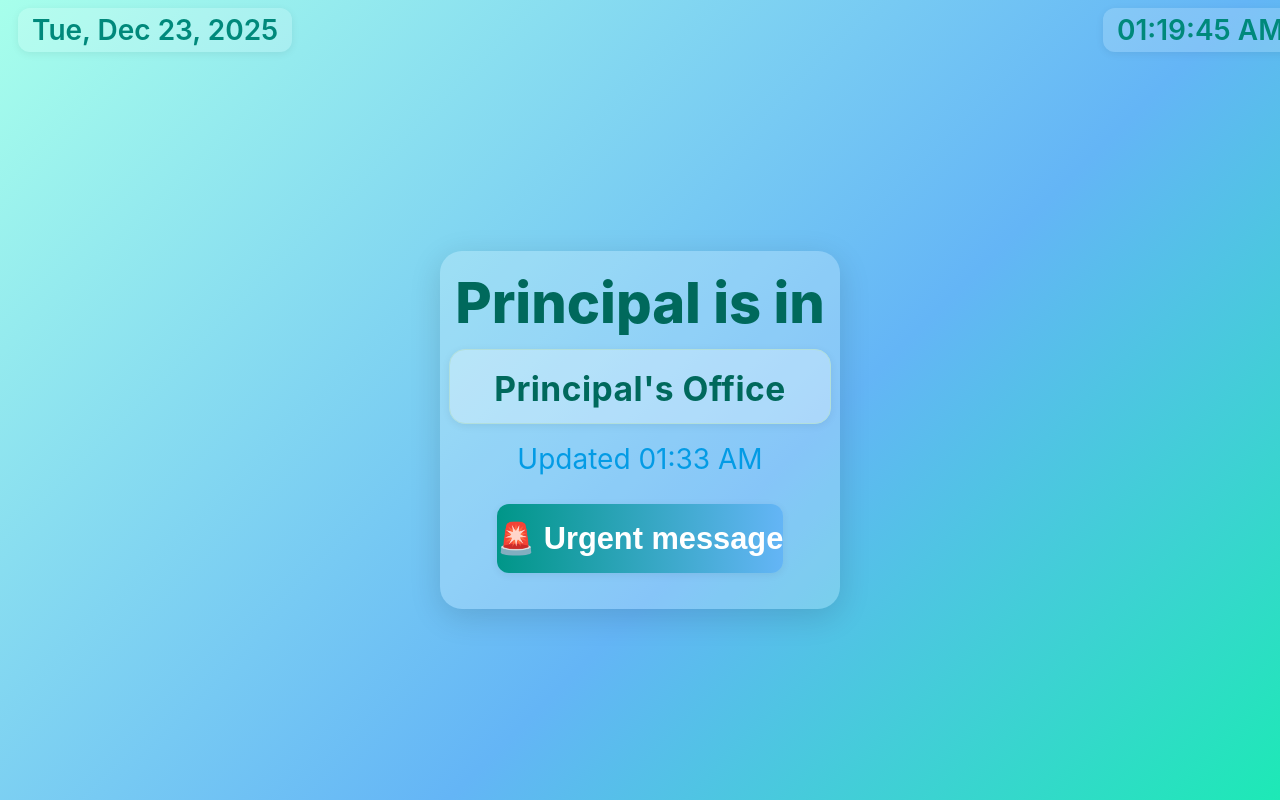
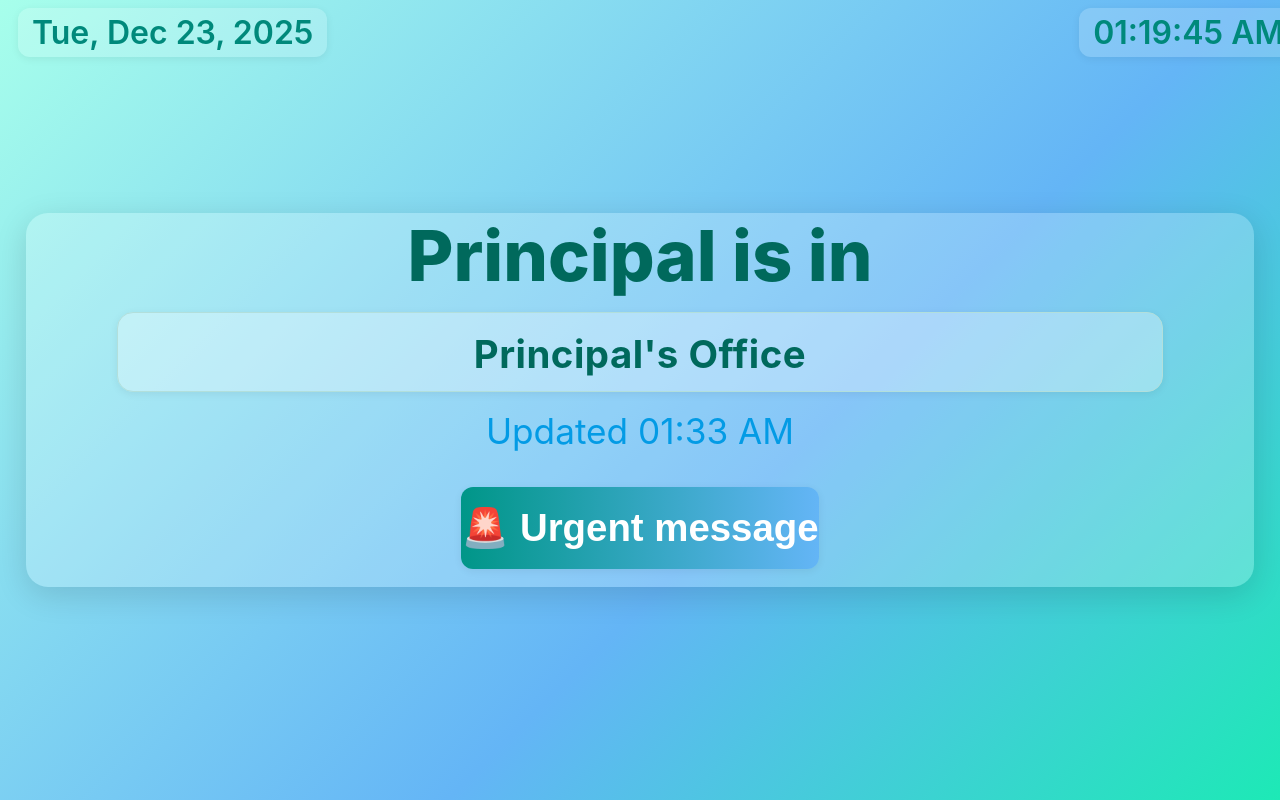
Before and after one commit to RamanaAdmin/kiosk-admin, a Flask app: page / in a window 1280 px wide. Run offline with Flask 3, Linux system fonts and the light colour scheme.

Commit message:
index.html

```diff
--- a/templates/index.html
+++ b/templates/index.html
@@ -11,7 +11,7 @@ html, body {
   background: linear-gradient(135deg, #a7ffeb 0%, #64b5f6 60%, #1de9b6 100%);
   font-family: 'Inter', system-ui, sans-serif;
   color: #222;
-  font-size: 28px;
+  font-size: 32px;
   overflow: hidden;
 }
 .topbar {
@@ -32,23 +32,22 @@ html, body {
 .wrap { width: 100vw; height: 100vh; display: flex; flex-direction: column; align-items: center; justify-content: center; }
 .card {
   background: rgba(255,255,255,0.22); box-shadow: 0 8px 32px #0002; border-radius: 22px;
-  padding: 18px 0 18px 0; width: 100%; max-width: 400px; min-width: 0;
-  margin-top: 60px; text-align: center;
+  padding: 0; width: 96vw; min-width: 0; margin: 0; text-align: center; display: flex; flex-direction: column; align-items: center; justify-content: center;
 }
 .position-box {
   background: rgba(255,255,255,0.30); border-radius: 16px; box-shadow: 0 2px 8px #0001;
-  padding: 18px 10px 14px 10px; margin: 0 auto 18px auto; width: 90%; font-size: 1.2em; font-weight: 700; color: #00695c; letter-spacing: 0.5px; border: 1.5px solid #b2dfdb;
+  padding: 18px 10px 14px 10px; margin: 0 auto 18px auto; width: 80vw; font-size: 1.2em; font-weight: 700; color: #00695c; letter-spacing: 0.5px; border: 1.5px solid #b2dfdb;
 }
-.line1 { font-size: 2em; font-weight: 800; margin-bottom: 0.2em; color: #00695c;}
-.line3 { font-size: 1em; color: #039be5; margin-bottom: 1em; }
+.line1 { font-size: 2.2em; font-weight: 800; margin-bottom: 0.2em; color: #00695c;}
+.line3 { font-size: 1.1em; color: #039be5; margin-bottom: 1em; }
 .row { display: flex; gap: 18px; justify-content: center; margin-bottom: 18px; }
 .btn {
-  padding: 16px 0;
+  padding: 18px 0;
   border-radius: 12px;
   border: none;
   background: linear-gradient(90deg,#1de9b6 0%,#64b5f6 100%);
-  color: #00695c; font-weight: 700; font-size: 1.1em; cursor: pointer;
-  min-width: 140px; min-height: 44px; box-shadow: 0 2px 8px #0001; transition: filter .2s;
+  color: #00695c; font-weight: 700; font-size: 1.2em; cursor: pointer;
+  min-width: 180px; min-height: 54px; box-shadow: 0 2px 8px #0001; transition: filter .2s;
 }
 .btn:active { filter: brightness(0.95);}
 .btn-urgent { background: linear-gradient(90deg,#009688 0%,#64b5f6 100%); color: #fff; }
```
Also changed, not shown: other parts of templates/index.html (+22 -21 lines).
